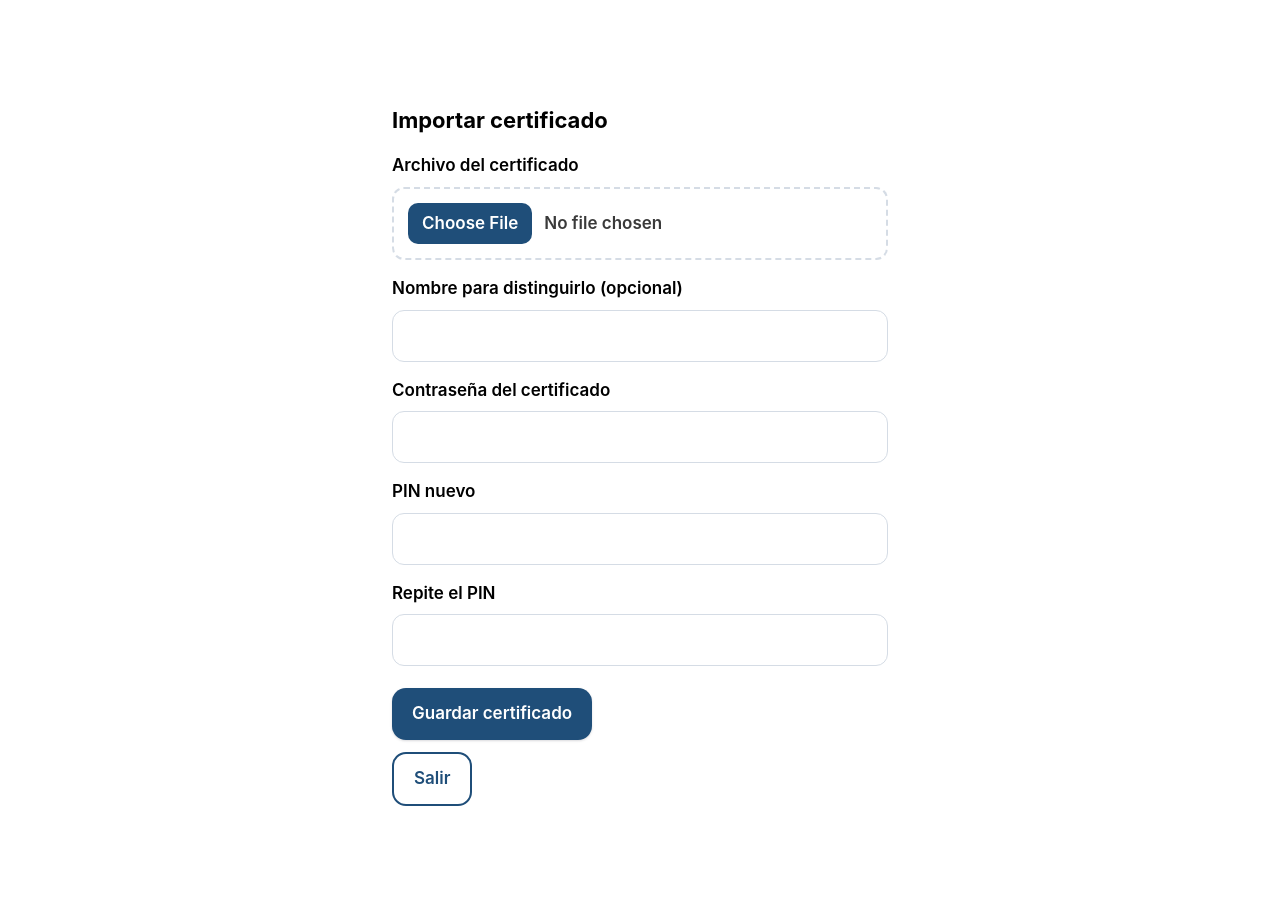
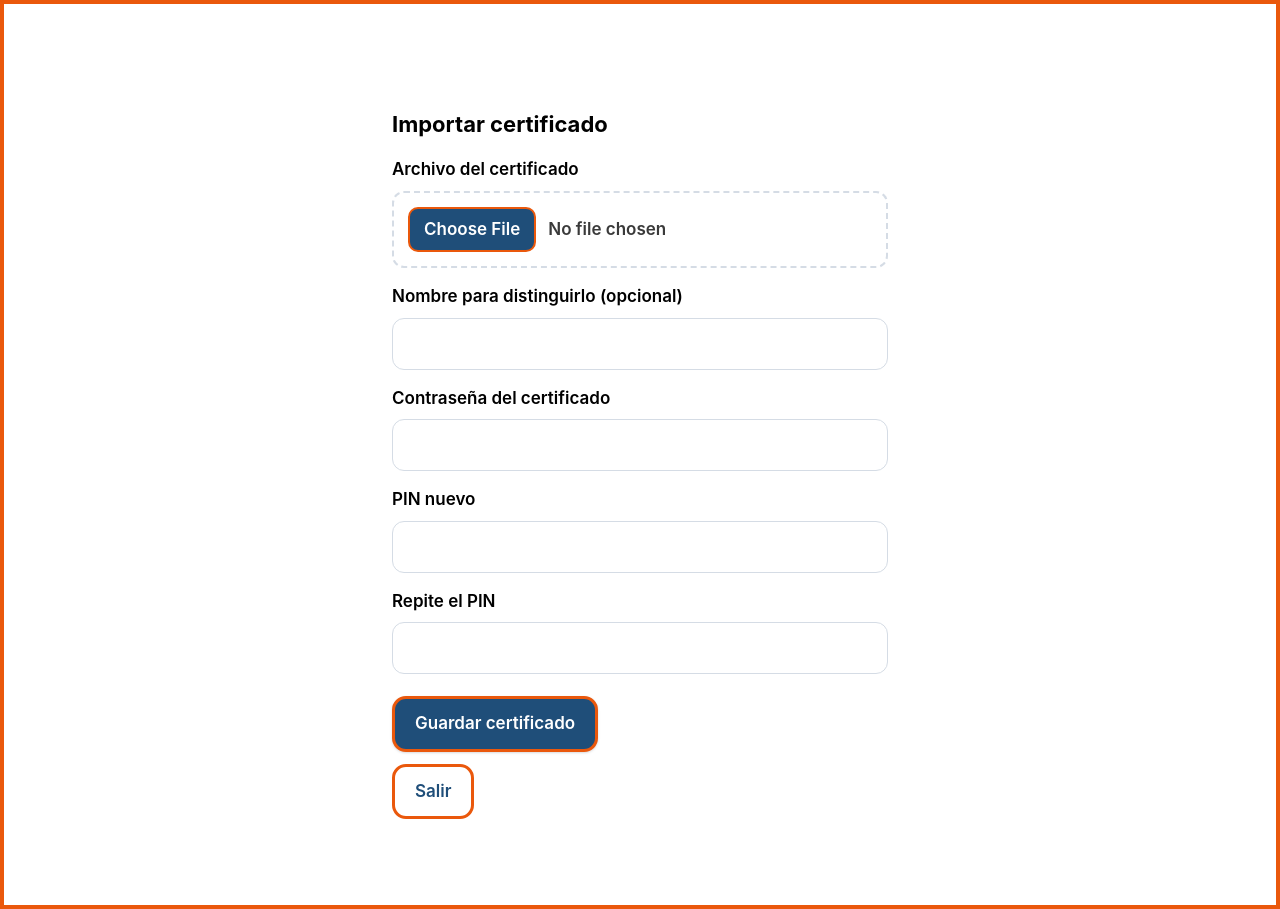
Before and after one commit to marcialql/app-certificados-digitales, a React (Vite) app: page / in a window 1280 px wide. Both pictures are taken after a click on the button "Firmar un documento". Built offline with nearby package versions, Linux system fonts and the light colour scheme; what node-forge would draw is missing.

Commit message:
style: borde naranja en la pantalla y en todos los botones
Co-Authored-By: Claude Haiku 5.5 <noreply@anthropic.com>

```diff
--- a/src/styles.css
+++ b/src/styles.css
@@ -8,6 +8,7 @@
   --color-texto-suave: #3a3a3a;
   --color-primario: #1f4e79;
   --color-primario-texto: #ffffff;
+  --color-acento: #ea580c;
   --color-borde: #d5dce5;
   --color-foco: #2f80ed;
   --color-error: #b3261e;
@@ -28,6 +29,8 @@ html {
 
 body {
   margin: 0;
+  min-height: 100vh;
+  border: 4px solid var(--color-acento);
   background: var(--color-fondo);
   color: var(--color-texto);
   font-family: -apple-system, BlinkMacSystemFont, 'Segoe UI', Roboto, 'Helvetica Neue', Arial, sans-serif;
@@ -73,7 +76,7 @@ a[role='button'] {
   min-height: 52px;
   padding: 12px 20px;
   margin: 6px 6px 6px 0;
-  border: 0;
+  border: 3px solid var(--color-acento);
   border-radius: var(--radio);
   background: var(--color-primario);
   color: var(--color-primario-texto);
@@ -92,7 +95,7 @@ button:disabled {
   background: transparent;
   color: var(--color-primario);
   box-shadow: none;
-  border: 2px solid var(--color-primario);
+  border: 3px solid var(--color-acento);
 }
 
 /* Pantalla de inicio: tarjetas de acción */
@@ -122,7 +125,7 @@ button:disabled {
   margin: 0;
   background: var(--color-superficie);
   color: var(--color-texto);
-  border: 1px solid var(--color-borde);
+  border: 2px solid var(--color-acento);
   font-size: 19px;
 }
 
@@ -172,7 +175,7 @@ input[type='file']::file-selector-button {
   margin-right: 12px;
   min-height: 40px;
   padding: 8px 14px;
-  border: 0;
+  border: 2px solid var(--color-acento);
   border-radius: 10px;
   background: var(--color-primario);
   color: var(--color-primario-texto);
@@ -278,7 +281,7 @@ section section li.sede-item {
   padding: 14px 16px;
   background: var(--color-superficie);
   color: var(--color-texto);
-  border: 1px solid var(--color-borde);
+  border: 2px solid var(--color-acento);
   border-radius: var(--radio);
   box-shadow: var(--sombra);
   text-decoration: none;
```
